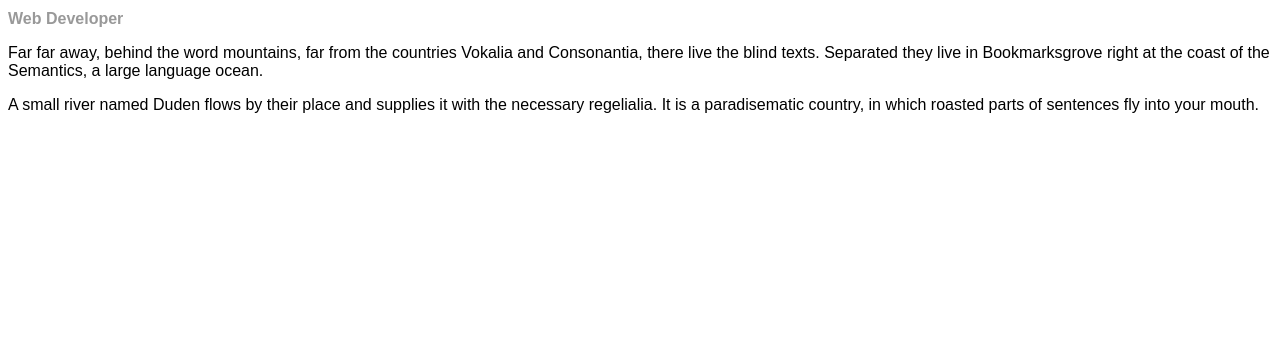
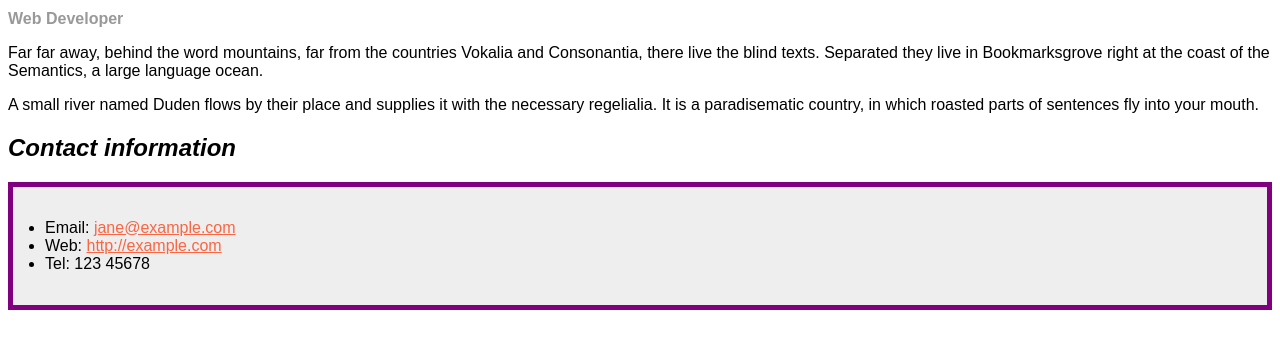
Before and after one commit to mehul-2025/yadavm25s7, a plain HTML site: page assignment3/assignment3/part1.html in a window 1280 px wide. Shown: the part 86-434 px from the top of the page. Drawn offline with Linux system fonts and the light colour scheme.

Commit message:
Update part1.html
Giving other information like contact number and give the haeding of those

```diff
--- a/assignment3/assignment3/part1.html
+++ b/assignment3/assignment3/part1.html
@@ -33,5 +33,14 @@
   necessary regelialia. It is a paradisematic country, in which roasted parts of
   sentences fly into your mouth.
 </p>
+<!--Heading 2-->
+<h2>Contact information</h2>
+<ul>
+
+  <!-- Links -->
+  <li>Email: <a href="mailto:jane@example.com">jane@example.com</a></li>
+  <li>Web: <a href="http://example.com">http://example.com</a></li>
+  <li>Tel: 123 45678</li>
+</ul>
 </body>
 </html>
```
